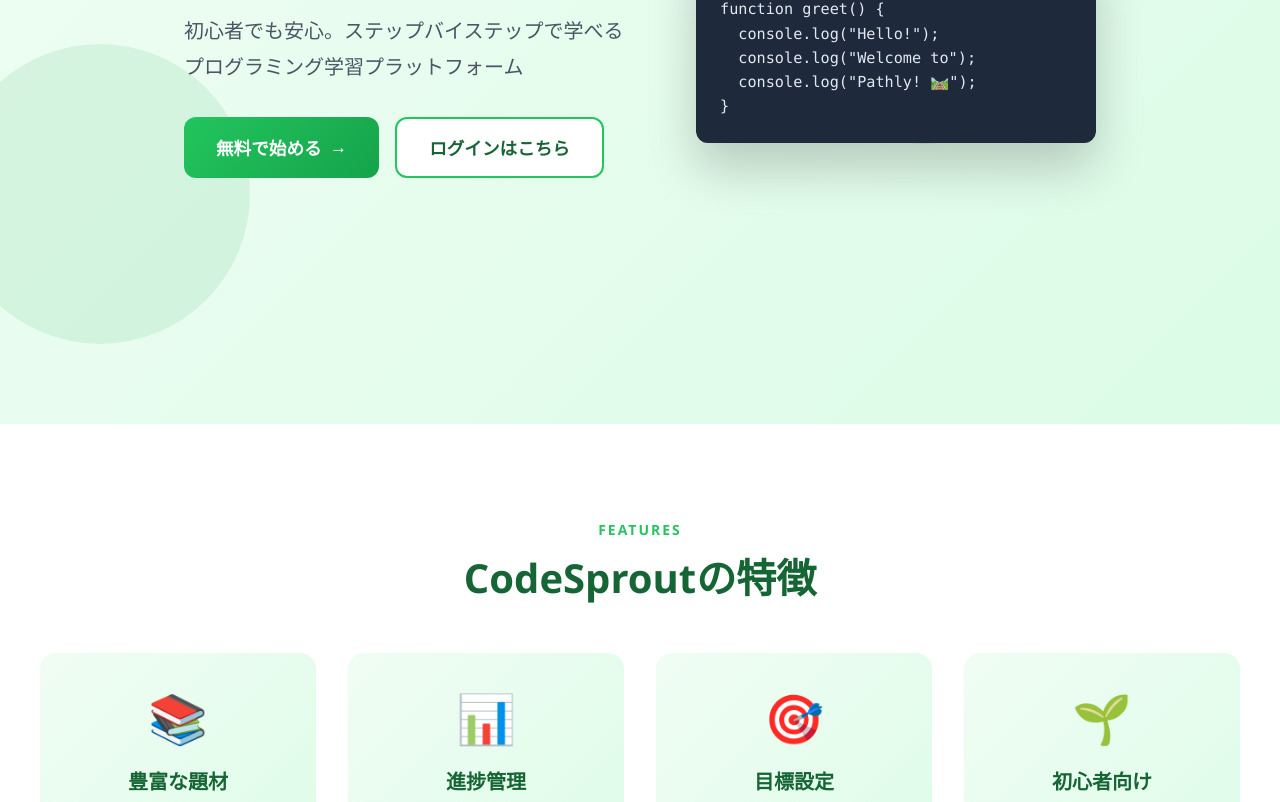
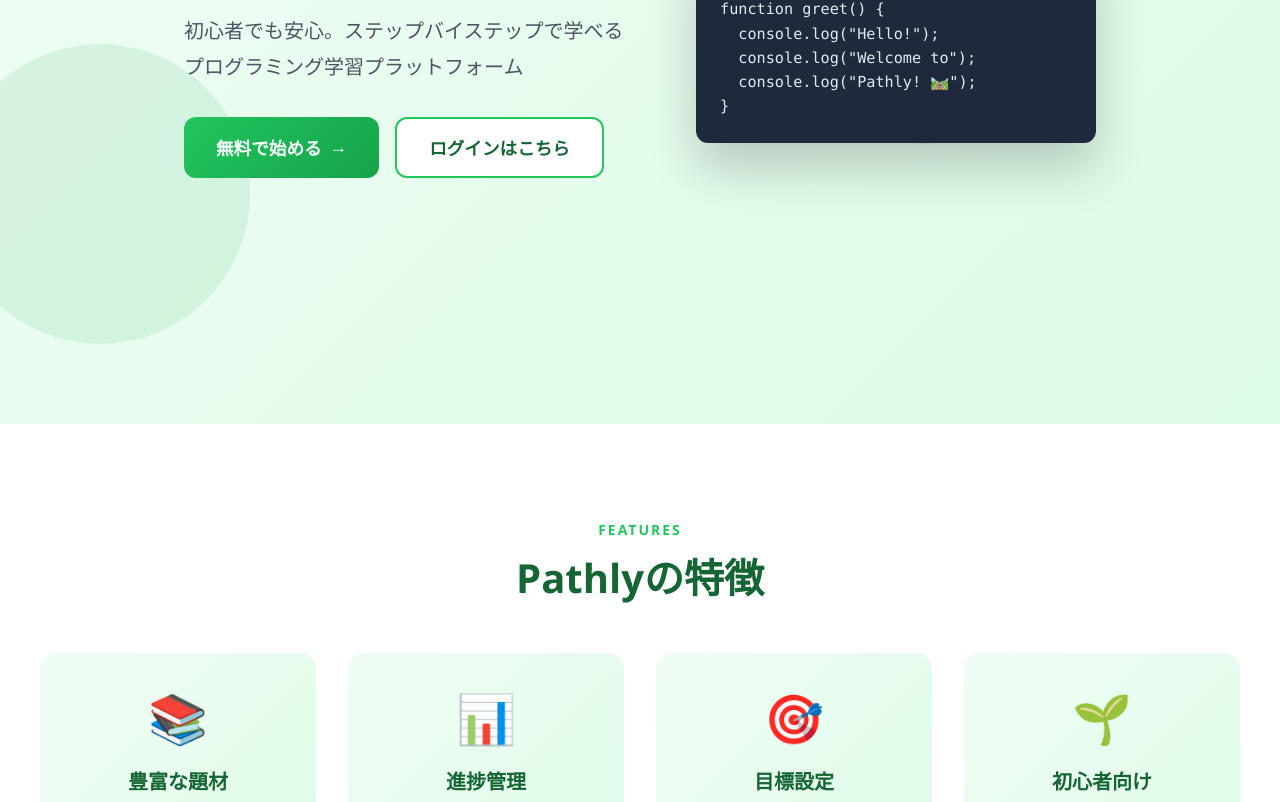
Before and after one commit to J15team/Frontend-prod, a React (Vite) app: page / in a window 1280 px wide. Shown: the part 376-1178 px from the top of the page. Built offline with nearby package versions, Linux system fonts and the light colour scheme; no server answers.

Commit message:
fix: CodeSprout → Pathlyに統一

```diff
--- a/src/views/landing/LandingView.tsx
+++ b/src/views/landing/LandingView.tsx
@@ -104,7 +104,7 @@ export const LandingView: React.FC = () => {
         <div className="features-inner">
           <h2 className="section-title">
             <span className="title-accent">Features</span>
-            CodeSproutの特徴
+            Pathlyの特徴
           </h2>
           <div className="features-grid">
             <div className="feature-card">
```
